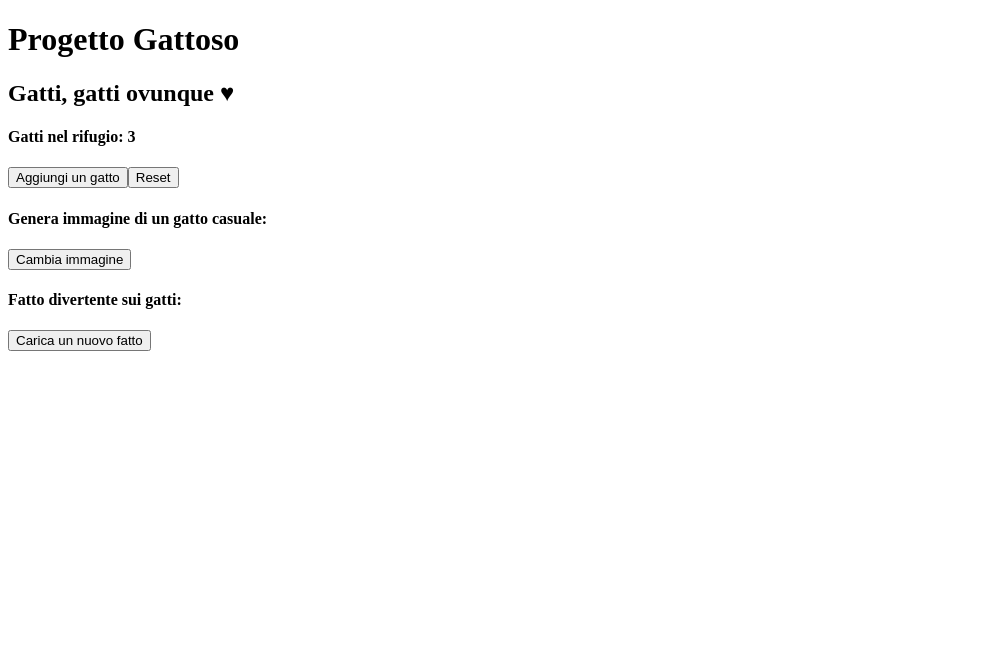
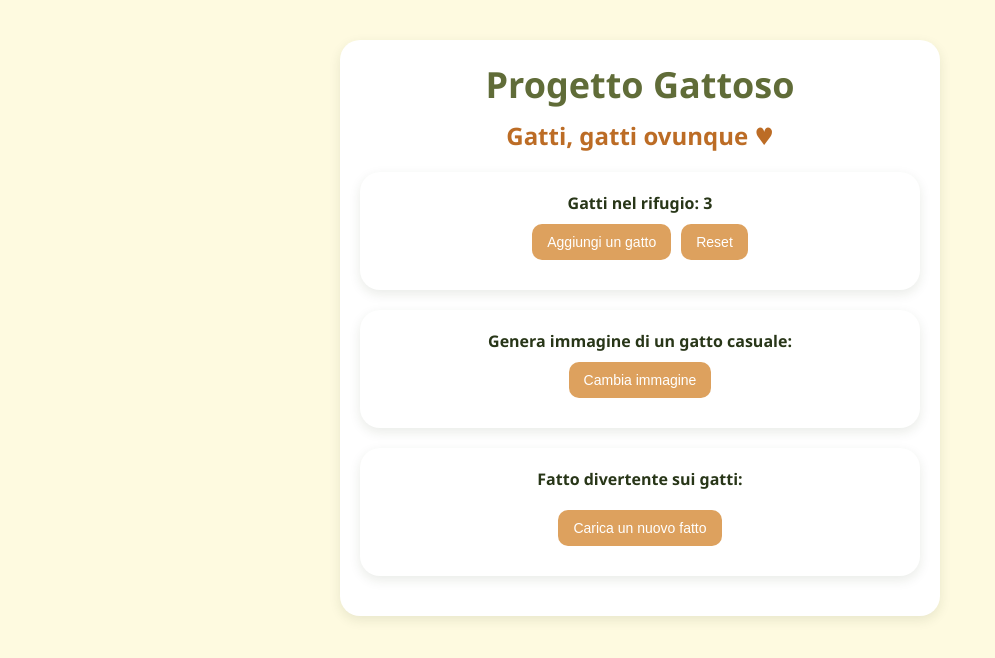
Before and after one commit to LindaTancini/cats-project-react, a React (Vite) app: page / in a window 1280 px wide. Shown: the top 658 px of the page, without its empty margins (0-995 px from the left). Built offline with nearby package versions, Linux system fonts and the light colour scheme; no server answers.

Commit message:
style: add some css

```diff
--- a/src/index.css
+++ b/src/index.css
@@ -0,0 +1,70 @@
+/* COMMON */
+* {
+  margin: 0;
+  padding: 0;
+  box-sizing: border-box;
+}
+
+body {
+  font-family: "Segoe UI", Tahoma, Geneva, Verdana, sans-serif;
+  background-color: #fefae0;
+  color: #283618;
+  padding: 20px;
+  margin: 0;
+}
+
+/* TEXT */
+h1 {
+  text-align: center;
+  color: #606c38;
+  font-size: 36px;
+  margin-bottom: 10px;
+}
+
+h2 {
+  text-align: center;
+  color: #bc6c25;
+  margin-top: 0;
+}
+
+p {
+  font-size: 16px;
+  margin: 10px 0;
+}
+
+/* DIV */
+div {
+  text-align: center;
+  margin: 20px auto;
+  max-width: 600px;
+  background-color: #fff;
+  padding: 20px;
+  border-radius: 20px;
+  box-shadow: 0 4px 12px rgba(40, 54, 24, 0.1);
+}
+
+/* BUTTON */
+button {
+  margin: 10px 5px;
+  padding: 10px 15px;
+  background-color: #dda15e;
+  border: none;
+  border-radius: 10px;
+  cursor: pointer;
+  font-size: 14px;
+  color: #fff;
+  transition: background-color 0.3s ease;
+}
+
+button:hover {
+  background-color: #bc6c25;
+}
+
+/* IMAGE */
+img {
+  max-width: 100%;
+  height: auto;
+  border-radius: 15px;
+  margin-top: 10px;
+  border: 3px solid #606c38;
+}
```
